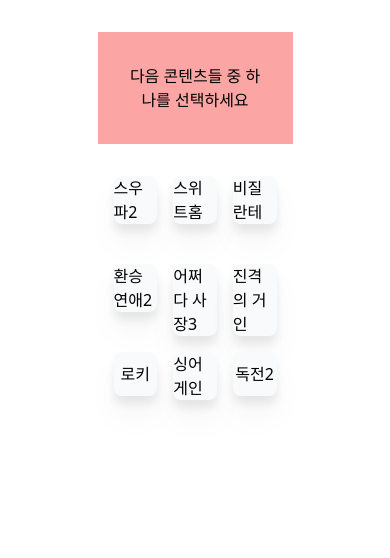
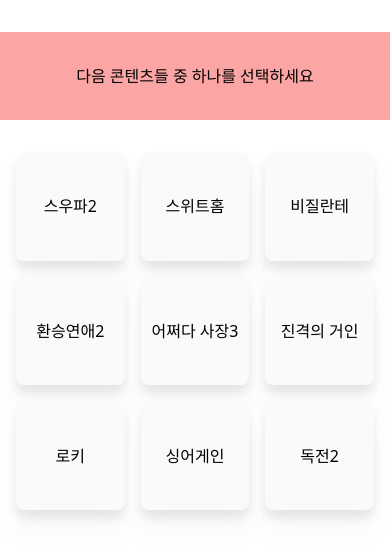
Before and after one commit to low-psy/media-art, a Next.js app: page / in a window 390 px wide. Shown: the top 558 px of the page. Built offline with nearby package versions, Linux system fonts and the light colour scheme.

Commit message:
fix:grid item

```diff
--- a/components/Home.js
+++ b/components/Home.js
@@ -15,7 +15,7 @@
     title = `그냥 이걸 보세요`;
   }
   return (
-    <div className="mx-auto mt-8 w-1/2 space-y-4 ">
+    <div className="mt-8 space-y-4 sm:mx-auto md:w-1/2 ">
       <div className="bg-red-300 p-8 text-center">
         <h1>{title}</h1>
       </div>
```
